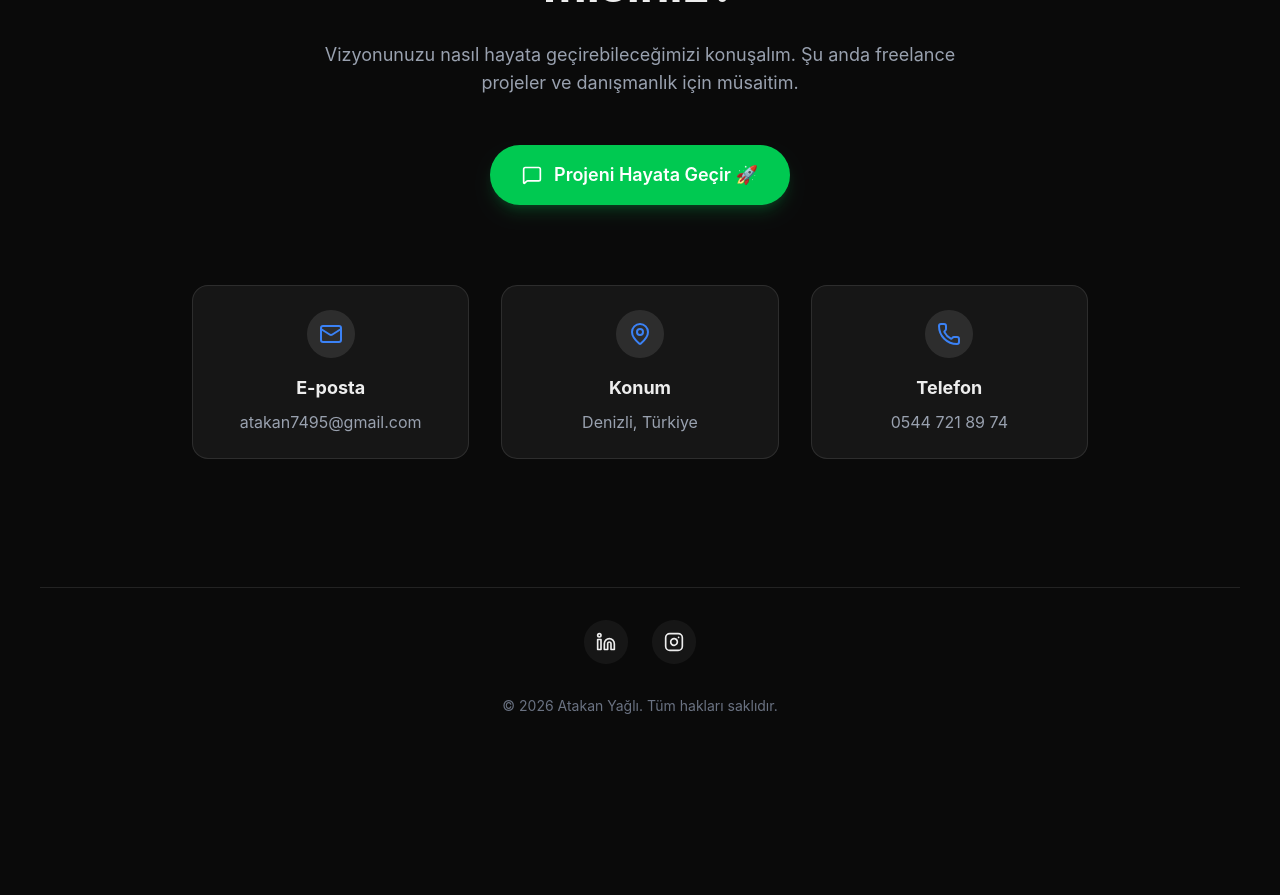
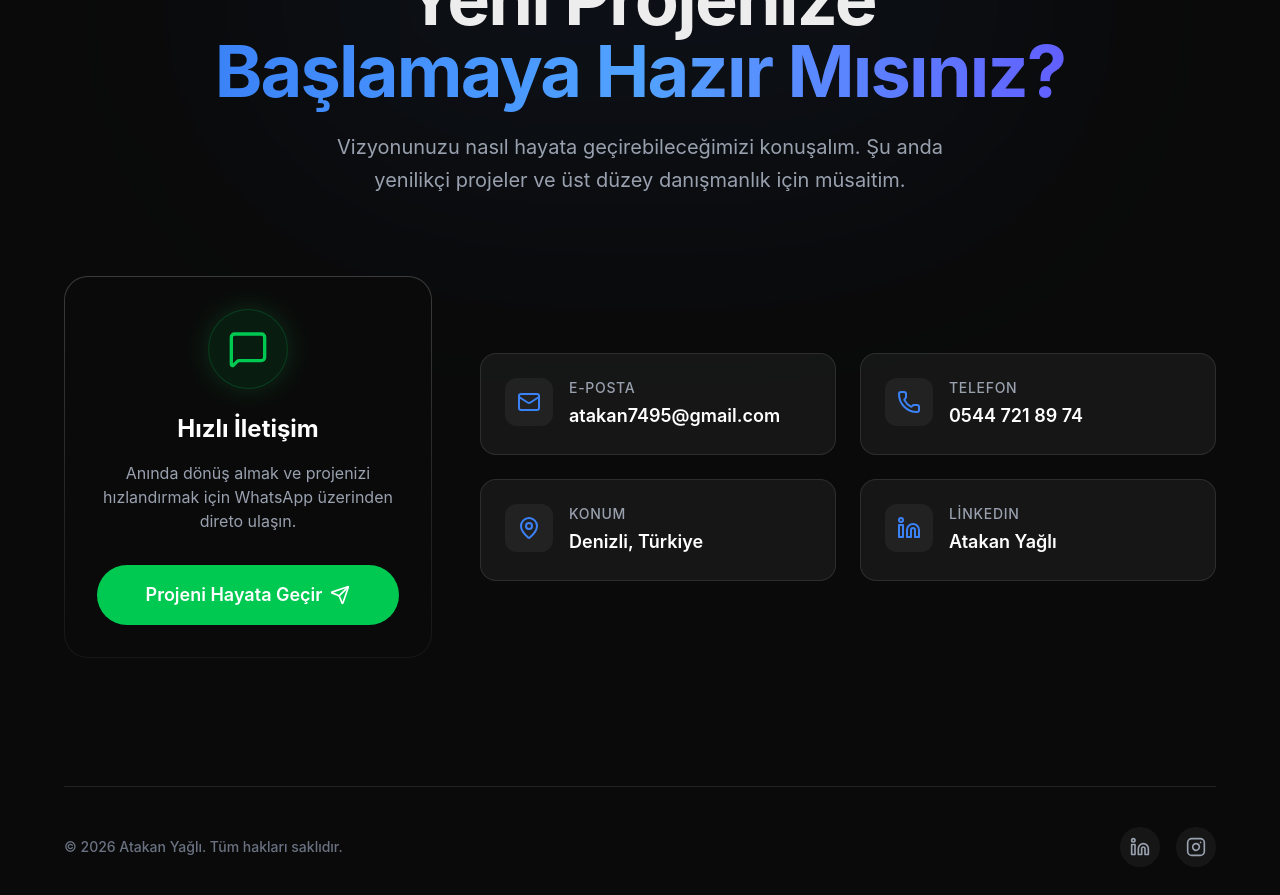
Before and after one commit to Rwin74/portfolio, a React (Vite) app: page / in a window 1280 px wide. Shown: the part 5720-6615 px from the top of the page. Built offline with nearby package versions, Linux system fonts and the light colour scheme.

Commit message:
feat: redesign contact section with premium interactive cards and glowing effects

```diff
--- a/src/components/Contact.jsx
+++ b/src/components/Contact.jsx
@@ -1,70 +1,132 @@
 import React from 'react';
 import { motion } from 'framer-motion';
-import { Mail, MapPin, Phone, MessageSquare, Linkedin, Instagram } from 'lucide-react';
+import { Mail, MapPin, Phone, MessageSquare, Linkedin, Instagram, Sparkles, Send } from 'lucide-react';
 
 const Contact = () => {
+    const containerVariants = {
+        hidden: { opacity: 0 },
+        visible: {
+            opacity: 1,
+            transition: { staggerChildren: 0.2 }
+        }
+    };
+
+    const itemVariants = {
+        hidden: { opacity: 0, y: 40 },
+        visible: { opacity: 1, y: 0, transition: { duration: 0.7, ease: "easeOut" } }
+    };
+
     return (
-        <section id="contact" className="py-10 md:py-20 px-4">
+        <section id="contact" className="py-24 px-4 relative overflow-hidden">
+            {/* Animated Background Elements */}
+            <div className="absolute top-0 left-1/2 -translate-x-1/2 w-[800px] h-[400px] bg-primary/10 rounded-full blur-[120px] opacity-50 pointer-events-none" />
+
             <motion.div
-                initial={{ opacity: 0, y: 30 }}
-                whileInView={{ opacity: 1, y: 0 }}
-                viewport={{ once: true, amount: 0.2 }}
-                transition={{ duration: 0.6 }}
-                className="max-w-4xl mx-auto text-center"
+                variants={containerVariants}
+                initial="hidden"
+                whileInView="visible"
+                viewport={{ once: true, margin: "-100px" }}
+                className="max-w-6xl mx-auto relative z-10"
             >
-                <span className="text-primary text-sm font-medium tracking-wider uppercase mb-2 block">İletişim</span>
-                <h2 className="text-4xl md:text-5xl font-bold mb-8">Yeni Projenize Başlamaya Hazır mısınız?</h2>
-                <p className="text-gray-400 text-lg mb-12 max-w-2xl mx-auto">
-                    Vizyonunuzu nasıl hayata geçirebileceğimizi konuşalım. Şu anda freelance projeler ve danışmanlık için müsaitim.
-                </p>
+                {/* Header Section */}
+                <div className="text-center mb-20">
+                    <motion.div variants={itemVariants} className="inline-flex items-center gap-2 py-2 px-4 rounded-full bg-white/5 border border-white/10 text-primary text-sm font-medium tracking-wider uppercase mb-6 backdrop-blur-md">
+                        <Sparkles className="w-4 h-4" />
+                        <span>İletişim & İşbirliği</span>
+                    </motion.div>
+
+                    <motion.h2 variants={itemVariants} className="text-5xl md:text-7xl font-bold mb-6 tracking-tight">
+                        Yeni Projenize <br />
+                        <span className="text-transparent bg-clip-text bg-gradient-to-r from-primary via-blue-400 to-indigo-500">
+                            Başlamaya Hazır Mısınız?
+                        </span>
+                    </motion.h2>
+
+                    <motion.p variants={itemVariants} className="text-gray-400 text-lg md:text-xl max-w-2xl mx-auto leading-relaxed">
+                        Vizyonunuzu nasıl hayata geçirebileceğimizi konuşalım. Şu anda yenilikçi projeler ve üst düzey danışmanlık için müsaitim.
+                    </motion.p>
+                </div>
+
+                {/* Contact CTA & Cards Container */}
+                <div className="flex flex-col lg:flex-row gap-12 items-center justify-center">
+
+                    {/* Main CTA Card */}
+                    <motion.div variants={itemVariants} className="w-full lg:w-1/3">
+                        <div className="relative group p-[1px] rounded-3xl bg-gradient-to-b from-white/20 to-white/5 overflow-hidden">
+                            <div className="absolute inset-0 bg-gradient-to-r from-green-500/0 via-green-500/50 to-green-500/0 opacity-0 group-hover:opacity-100 transition-opacity duration-1000 blur-xl" />
+                            <div className="relative bg-background p-8 rounded-[23px] h-full flex flex-col items-center text-center">
+                                <div className="w-20 h-20 bg-green-500/10 rounded-full flex items-center justify-center mb-6 text-green-500 group-hover:scale-110 transition-transform duration-500 border border-green-500/20 shadow-[0_0_30px_rgba(34,197,94,0.2)]">
+                                    <MessageSquare className="w-10 h-10" />
+                                </div>
+                                <h3 className="text-2xl font-bold mb-4 text-white">Hızlı İletişim</h3>
+                                <p className="text-gray-400 mb-8">Anında dönüş almak ve projenizi hızlandırmak için WhatsApp üzerinden direto ulaşın.</p>
 
                                 <a
                                     href="https://wa.me/905447218974?text=Merhaba%20Atakan,%20projem%20hakkında%20konuşmak%20istiyorum."
                                     target="_blank"
                                     rel="noopener noreferrer"
-                    className="inline-flex items-center gap-3 px-8 py-4 bg-green-500 text-white rounded-full font-semibold text-lg hover:bg-green-600 transition-all hover:scale-105 shadow-lg shadow-green-500/20"
+                                    className="relative inline-flex items-center gap-3 px-8 py-4 bg-green-500 text-white rounded-full font-semibold text-lg overflow-hidden group/btn w-full justify-center"
                                 >
-                    <MessageSquare className="w-5 h-5" />
-                    Projeni Hayata Geçir 🚀
+                                    <span className="relative z-10 flex items-center gap-2">
+                                        Projeni Hayata Geçir
+                                        <Send className="w-5 h-5 group-hover/btn:translate-x-1 group-hover/btn:-translate-y-1 transition-transform" />
+                                    </span>
+                                    <div className="absolute inset-0 bg-gradient-to-r from-green-600 to-emerald-500 translate-y-full group-hover/btn:translate-y-0 transition-transform duration-300 ease-in-out" />
                                 </a>
-
-                <div className="grid grid-cols-1 md:grid-cols-3 gap-8 mt-10 md:mt-20 text-left">
-                    <div className="p-6 rounded-2xl bg-white/5 border border-white/10 flex flex-col items-center text-center">
-                        <div className="w-12 h-12 bg-white/10 rounded-full flex items-center justify-center mb-4 text-primary">
-                            <Mail className="w-6 h-6" />
-                        </div>
-                        <h3 className="text-lg font-bold mb-2">E-posta</h3>
-                        <p className="text-gray-400">atakan7495@gmail.com</p>
-                    </div>
-
-                    <div className="p-6 rounded-2xl bg-white/5 border border-white/10 flex flex-col items-center text-center">
-                        <div className="w-12 h-12 bg-white/10 rounded-full flex items-center justify-center mb-4 text-primary">
-                            <MapPin className="w-6 h-6" />
-                        </div>
-                        <h3 className="text-lg font-bold mb-2">Konum</h3>
-                        <p className="text-gray-400">Denizli, Türkiye</p>
-                    </div>
-
-                    <div className="p-6 rounded-2xl bg-white/5 border border-white/10 flex flex-col items-center text-center">
-                        <div className="w-12 h-12 bg-white/10 rounded-full flex items-center justify-center mb-4 text-primary">
-                            <Phone className="w-6 h-6" />
-                        </div>
-                        <h3 className="text-lg font-bold mb-2">Telefon</h3>
-                        <p className="text-gray-400">0544 721 89 74</p>
                             </div>
                         </div>
                     </motion.div>
 
-            <footer className="mt-32 border-t border-white/10 pt-8 text-center">
-                <div className="flex justify-center gap-6 mb-8">
-                    <a href="https://www.linkedin.com/in/atakanyagli" target="_blank" rel="noopener noreferrer" className="p-3 rounded-full bg-white/5 hover:bg-white/10 hover:text-primary transition-all group">
+                    {/* Info Cards Grid */}
+                    <div className="w-full lg:w-2/3 grid sm:grid-cols-2 gap-6">
+                        {[
+                            { icon: Mail, title: "E-posta", value: "atakan7495@gmail.com", href: "mailto:atakan7495@gmail.com" },
+                            { icon: Phone, title: "Telefon", value: "0544 721 89 74", href: "tel:+905447218974" },
+                            { icon: MapPin, title: "Konum", value: "Denizli, Türkiye", href: null },
+                            { icon: Linkedin, title: "LinkedIn", value: "Atakan Yağlı", href: "https://www.linkedin.com/in/atakanyagli" }
+                        ].map((item, index) => (
+                            <motion.a
+                                key={index}
+                                variants={itemVariants}
+                                href={item.href}
+                                target={item.href?.startsWith('http') ? "_blank" : "_self"}
+                                rel="noopener noreferrer"
+                                className={`relative p-6 rounded-2xl bg-white/5 border border-white/10 overflow-hidden group ${item.href ? 'cursor-pointer hover:border-primary/50' : 'cursor-default'}`}
+                            >
+                                {/* Hover Gradient */}
+                                <div className="absolute inset-0 bg-gradient-to-br from-primary/10 to-transparent opacity-0 group-hover:opacity-100 transition-opacity duration-500" />
+
+                                <div className="relative z-10 flex items-start gap-4">
+                                    <div className="p-3 bg-white/5 rounded-xl text-primary group-hover:bg-primary group-hover:text-white transition-colors duration-300">
+                                        <item.icon className="w-6 h-6" />
+                                    </div>
+                                    <div>
+                                        <h3 className="text-gray-400 text-sm font-medium uppercase tracking-wider mb-1">{item.title}</h3>
+                                        <p className="text-white font-semibold text-lg group-hover:text-primary transition-colors">{item.value}</p>
+                                    </div>
+                                </div>
+                            </motion.a>
+                        ))}
+                    </div>
+                </div>
+            </motion.div>
+
+            {/* Footer */}
+            <footer className="mt-32 max-w-6xl mx-auto border-t border-white/10 pt-10 pb-4 relative z-10">
+                <div className="flex flex-col md:flex-row justify-between items-center gap-6">
+                    <p className="text-gray-500 text-sm font-medium">
+                        © {new Date().getFullYear()} Atakan Yağlı. Tüm hakları saklıdır.
+                    </p>
+
+                    <div className="flex gap-4">
+                        <a href="https://www.linkedin.com/in/atakanyagli" target="_blank" rel="noopener noreferrer" className="w-10 h-10 rounded-full bg-white/5 flex items-center justify-center hover:bg-primary hover:text-white transition-all text-gray-400">
                             <Linkedin className="w-5 h-5" />
                         </a>
-                    <a href="https://www.instagram.com/atakannyagli" target="_blank" rel="noopener noreferrer" className="p-3 rounded-full bg-white/5 hover:bg-white/10 hover:text-primary transition-all group">
+                        <a href="https://www.instagram.com/atakannyagli" target="_blank" rel="noopener noreferrer" className="w-10 h-10 rounded-full bg-white/5 flex items-center justify-center hover:bg-primary hover:text-white transition-all text-gray-400">
                             <Instagram className="w-5 h-5" />
                         </a>
                     </div>
-                <p className="text-gray-500 text-sm">© {new Date().getFullYear()} Atakan Yağlı. Tüm hakları saklıdır.</p>
+                </div>
             </footer>
         </section>
     );
```
Lines whose indentation alone changed are shown as unchanged.
